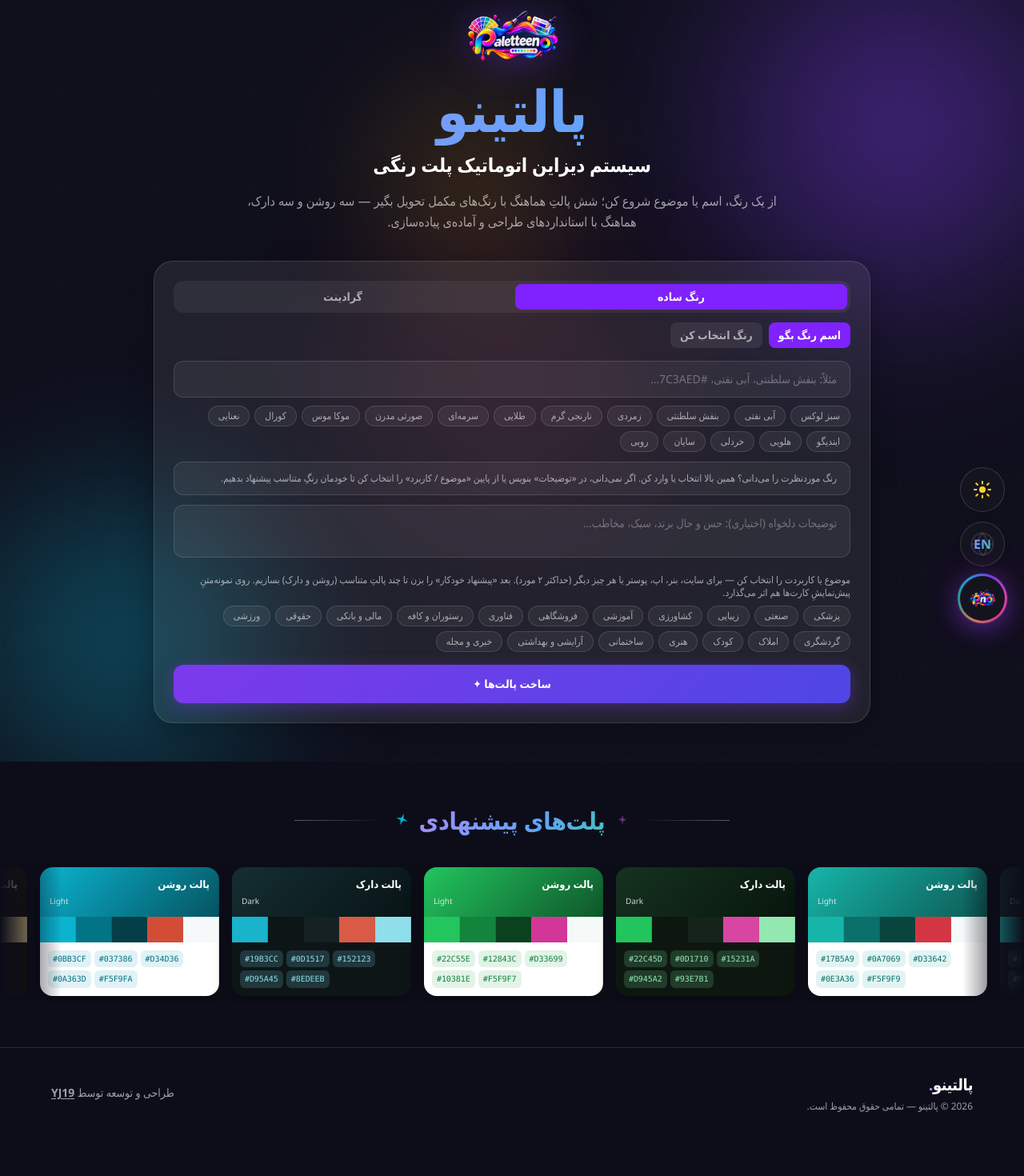
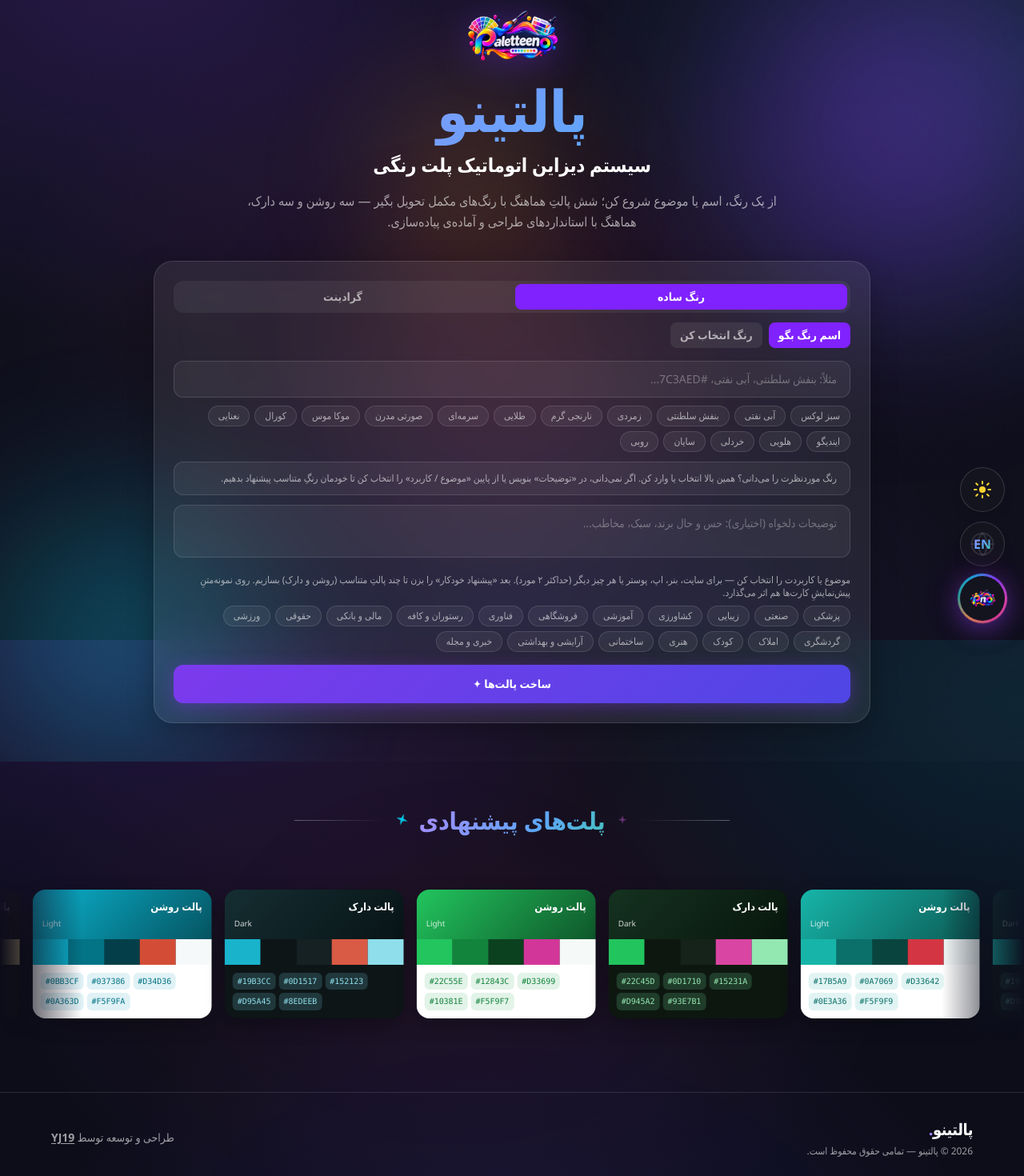
Before and after one commit to Yaldaj19/paletteeno, a Next.js app: page / in a window 1280 px wide. Shown: the top 1470 px of the page at 80% size. Before the commit the page ends 1423 px from the top, so only its background shows below. Built offline with nearby package versions, Linux system fonts and the light colour scheme; a small style sheet from the web is missing.

Commit message:
polish: continuous ambient background so sections feel connected (both themes) + larger slider padding to fix clipped card shadows

```diff
--- a/app/globals.css
+++ b/app/globals.css
@@ -37,12 +37,24 @@
   letter-spacing: -0.003em;
   transition: background .3s ease, color .3s ease;
 }
+/* بک‌گراندِ محیطیِ پیوسته و ثابت (fixed) — زیرِ همه‌ی بخش‌ها یک‌دست کشیده می‌شود
+   تا بخش‌ها به‌جای «بریده و جدا»، به‌هم متصل حس شوند. */
+[data-theme="dark"] body, :root body {
+  background:
+    radial-gradient(70rem 48rem at 14% -4%, rgba(124, 58, 237, 0.20), transparent 58%),
+    radial-gradient(60rem 44rem at 100% 10%, rgba(6, 182, 212, 0.13), transparent 60%),
+    radial-gradient(56rem 40rem at 44% 48%, rgba(236, 72, 153, 0.08), transparent 62%),
+    radial-gradient(60rem 44rem at 50% 104%, rgba(79, 70, 229, 0.14), transparent 62%),
+    #0D0D1A;
+  background-attachment: fixed;
+}
 /* بک‌گراند گرمِ ملایمِ حالت روشن — چند هاله‌ی رنگیِ محو که حس سرد بودن را می‌گیرد */
 [data-theme="light"] body {
   background:
-    radial-gradient(60rem 40rem at 12% -8%, rgba(124, 58, 237, 0.09), transparent 60%),
-    radial-gradient(52rem 38rem at 100% 4%, rgba(6, 182, 212, 0.08), transparent 60%),
-    radial-gradient(46rem 34rem at 50% 108%, rgba(244, 63, 94, 0.07), transparent 62%),
+    radial-gradient(70rem 48rem at 12% -6%, rgba(124, 58, 237, 0.11), transparent 58%),
+    radial-gradient(60rem 44rem at 100% 8%, rgba(6, 182, 212, 0.09), transparent 60%),
+    radial-gradient(56rem 40rem at 46% 50%, rgba(236, 72, 153, 0.05), transparent 62%),
+    radial-gradient(56rem 40rem at 50% 106%, rgba(244, 63, 94, 0.07), transparent 62%),
     linear-gradient(180deg, #FBFAF7 0%, #F4F1EC 55%, #EFEBE4 100%);
   background-attachment: fixed;
 }
@@ -85,10 +97,11 @@
   display: flex;
   gap: var(--mq-gap);
   overflow: hidden;
-  padding-block: 0.5rem;
+  /* فضای عمودیِ کافی تا سایه‌ی کارت‌ها بالا/پایین بریده نشود */
+  padding-block: 2.25rem;
   /* محوشدنِ نرمِ لبه‌ها تا کارت‌ها «بریده» به‌نظر نرسند */
-  -webkit-mask-image: linear-gradient(to right, transparent 0, #000 6%, #000 94%, transparent 100%);
-  mask-image: linear-gradient(to right, transparent 0, #000 6%, #000 94%, transparent 100%);
+  -webkit-mask-image: linear-gradient(to right, transparent 0, #000 8%, #000 92%, transparent 100%);
+  mask-image: linear-gradient(to right, transparent 0, #000 8%, #000 92%, transparent 100%);
 }
 .marquee-group {
   display: flex;
```
Also changed, not shown: 12 other files (tests, documents, lock files or other folders).
